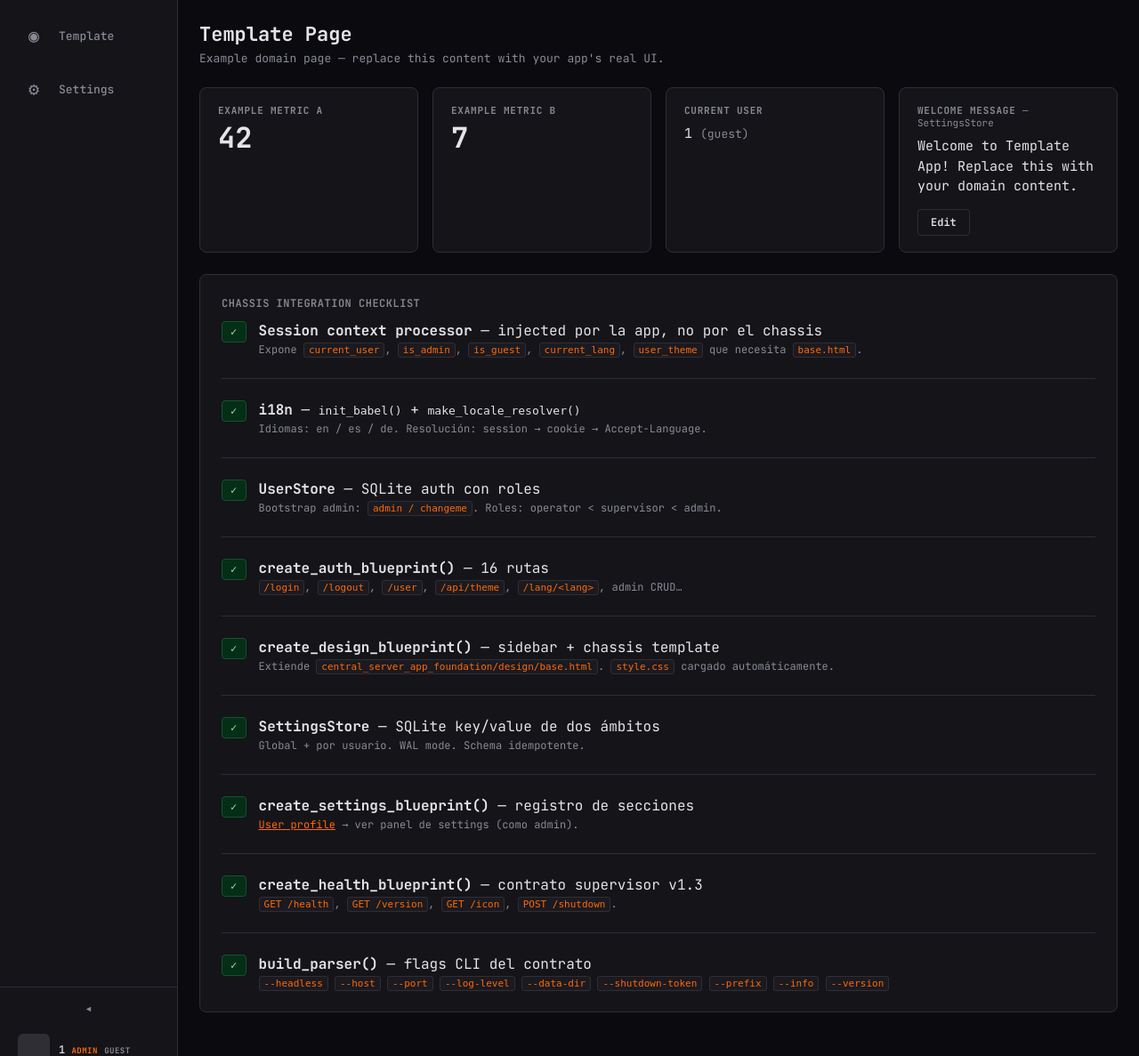
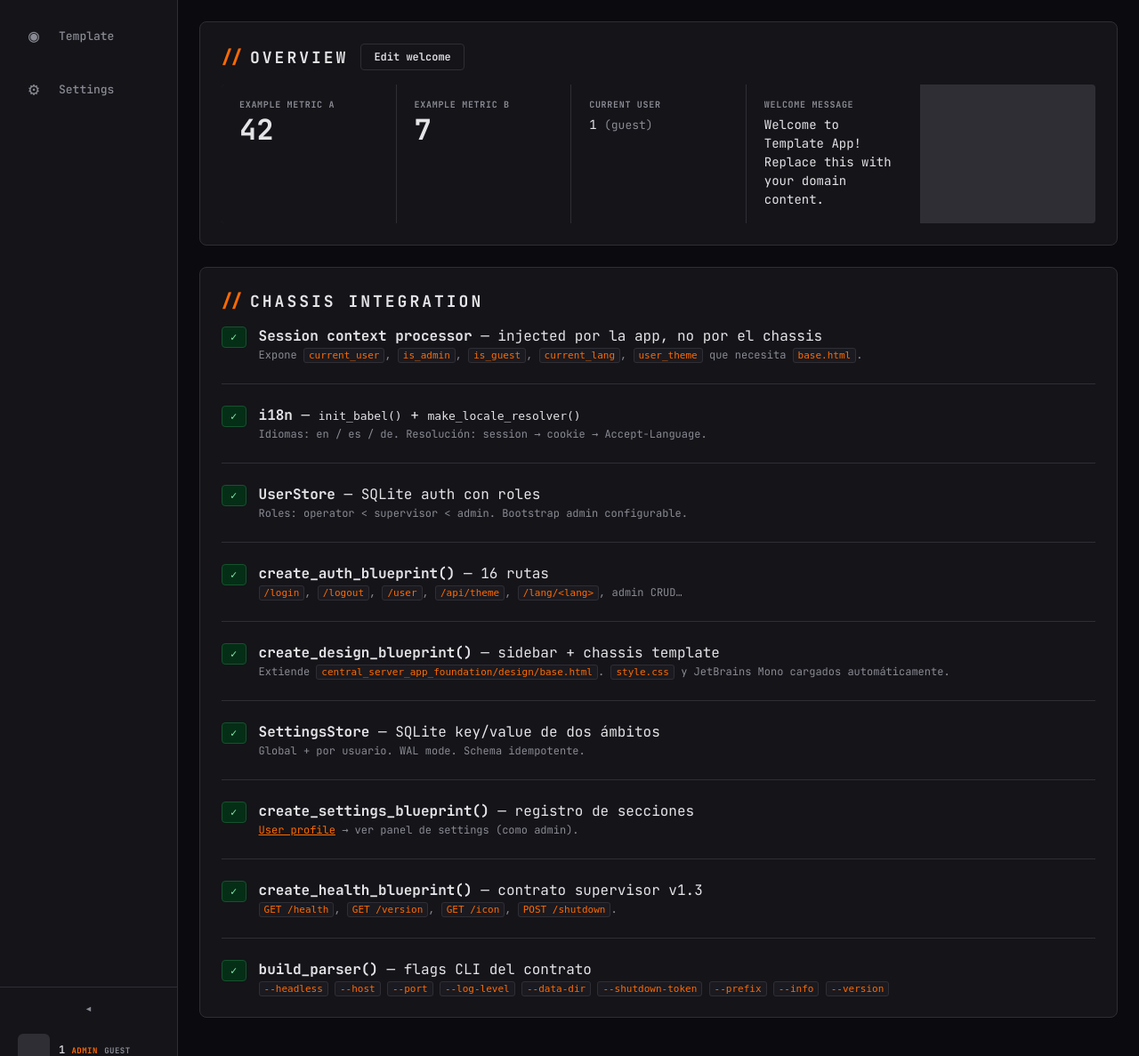
Before and after one commit to fsebastianrebollar/central_server_app_foundation, a Flask app: page /template in a window 1280 px wide. Shown: the part 52-1239 px from the top of the page at 89% size. Run offline with Flask 3, Linux system fonts and the light colour scheme; the visitor is signed in with stand-in values (Sample User, id 1); data that the repository does not hold is empty.

Commit message:
feat(design): add .card-title-row; fix template page to use card h2 pattern
Adds .card-title-row to the chassis CSS (flex row for title + optional
action buttons, matching conter-stats pattern).

Fixes template_app/index.html to use .card > h2 correctly so the
chassis .card h2::before { content: "//" } orange decoration appears.
Removes the inline-styled standalone <h1> and the misused <p class="section-label">
as card title. Metric cells are now a grid inside a single card.

Co-Authored-By: Claude Sonnet 4.6 <noreply@anthropic.com>

```diff
--- a/central_server_app_foundation/design/static/style.css
+++ b/central_server_app_foundation/design/static/style.css
@@ -578,6 +578,17 @@ main {
     letter-spacing: -1px;
 }
 
+/* Flex row: card title + optional action buttons side by side */
+.card-title-row {
+    display: flex;
+    align-items: center;
+    gap: 14px;
+    margin-bottom: 16px;
+}
+.card-title-row h2 {
+    margin-bottom: 0;
+}
+
 /* === Table === */
 .table-wrap {
     overflow-x: auto;
--- a/template_app/templates/template/index.html
+++ b/template_app/templates/template/index.html
@@ -6,42 +6,48 @@
 <style>
 /*
  * Page-specific styles only.
- * The chassis style.css (loaded by base.html) provides: .card, .card-section,
- * .badge-ok, .section-label, .modal-*, .login-btn, .btn-back, .text-secondary,
- * .setup-input, .modal-label, .modal-input, .modal-error and all layout/theme vars.
+ * The chassis style.css provides: .card, .card h2 (with // orange prefix),
+ * .card-title-row, .card-section, .badge-ok, .section-label, .modal-*,
+ * .login-btn, .btn-back, .text-secondary, .setup-input and all layout/theme vars.
  */
 
-/* Metric grid — chassis .card provides background, border, padding */
+/* Metric strip inside a card — no individual card borders, just a grid of values */
 .metric-grid {
     display: grid;
-    grid-template-columns: repeat(auto-fill, minmax(200px, 1fr));
-    gap: 1rem;
-    margin-bottom: 1.5rem;
+    grid-template-columns: repeat(auto-fill, minmax(180px, 1fr));
+    gap: 1px;
+    background: var(--border);
+    border-radius: 4px;
+    overflow: hidden;
+    margin-top: 16px;
 }
 
-.metric-card {
-    padding: 18px 20px; /* tighter than .card default (24px) */
+.metric-cell {
+    background: var(--bg-surface);
+    padding: 16px 20px;
 }
 
 .metric-label {
-    font-size: 11px;
+    font-size: 10px;
     font-weight: 700;
     text-transform: uppercase;
     letter-spacing: .07em;
     color: var(--text-secondary);
-    margin-bottom: .5rem;
+    margin-bottom: .4rem;
 }
 
 .metric-value {
     font-size: 2rem;
     font-weight: 700;
     line-height: 1;
+    color: var(--text);
 }
 
 .metric-value-sm {
-    font-size: .9375rem;
+    font-size: .875rem;
     font-weight: 400;
     line-height: 1.5;
+    color: var(--text);
 }
 
 /* Checklist row inside .card-section */
@@ -57,7 +63,6 @@
     margin-top: 3px;
 }
 
-/* Inline code chips (chassis body is already monospace; this adds the bg) */
 .checklist-detail code {
     background: var(--input-bg);
     border: 1px solid var(--border);
@@ -71,25 +76,27 @@
 
 {% block content %}
 
-{# Page title #}
-<div style="margin-bottom:1.5rem;">
-    <h1 style="font-size:1.375rem;font-weight:700;margin-bottom:.25rem;">Template Page</h1>
-    <p class="text-secondary">Example domain page — replace this content with your app's real UI.</p>
+{# ── Overview card — title uses chassis .card h2 → gets // orange prefix ──── #}
+<div class="card" style="margin-bottom:1.5rem;">
+    <div class="card-title-row">
+        <h2>Overview</h2>
+        {% if is_admin %}
+        <button class="btn-back" onclick="openWelcomeModal()">Edit welcome</button>
+        {% endif %}
     </div>
 
-{# ── Metric cards (chassis .card + minimal grid override) ──────────────────── #}
     <div class="metric-grid">
-    <div class="card metric-card">
+        <div class="metric-cell">
             <div class="metric-label">Example Metric A</div>
             <div class="metric-value">42</div>
         </div>
 
-    <div class="card metric-card">
+        <div class="metric-cell">
             <div class="metric-label">Example Metric B</div>
             <div class="metric-value">7</div>
         </div>
 
-    <div class="card metric-card">
+        <div class="metric-cell">
             <div class="metric-label">Current User</div>
             <div class="metric-value metric-value-sm">
                 {{ current_user or "guest" }}
@@ -97,21 +104,16 @@
             </div>
         </div>
 
-    <div class="card metric-card">
-        <div class="metric-label">
-            Welcome Message
-            <span style="font-weight:400;text-transform:none;letter-spacing:0;"> — SettingsStore</span>
+        <div class="metric-cell">
+            <div class="metric-label">Welcome Message</div>
+            <div class="metric-value metric-value-sm">{{ welcome_msg }}</div>
         </div>
-        <div class="metric-value metric-value-sm">{{ welcome_msg }}</div>
-        {% if is_admin %}
-        <button class="btn-back" style="margin-top:.875rem;" onclick="openWelcomeModal()">Edit</button>
-        {% endif %}
     </div>
 </div>
 
-{# ── Integration checklist (chassis .card + .card-section + .badge-ok) ──────── #}
+{# ── Integration checklist — same pattern: .card with <h2> title ──────────── #}
 <div class="card">
-    <p class="section-label" style="margin-bottom:.75rem;">chassis integration checklist</p>
+    <h2>Chassis Integration</h2>
 
     <div class="card-section">
         <div class="checklist-row">
@@ -144,7 +146,7 @@
             <div>
                 <div><strong>UserStore</strong> — SQLite auth con roles</div>
                 <div class="checklist-detail">
-                    Bootstrap admin: <code>admin / changeme</code>. Roles: operator &lt; supervisor &lt; admin.
+                    Roles: operator &lt; supervisor &lt; admin. Bootstrap admin configurable.
                 </div>
             </div>
         </div>
@@ -170,7 +172,7 @@
                 <div><strong>create_design_blueprint()</strong> — sidebar + chassis template</div>
                 <div class="checklist-detail">
                     Extiende <code>central_server_app_foundation/design/base.html</code>.
-                    <code>style.css</code> cargado automáticamente.
+                    <code>style.css</code> y JetBrains Mono cargados automáticamente.
                 </div>
             </div>
         </div>
```
Lines whose indentation alone changed are shown as unchanged.
